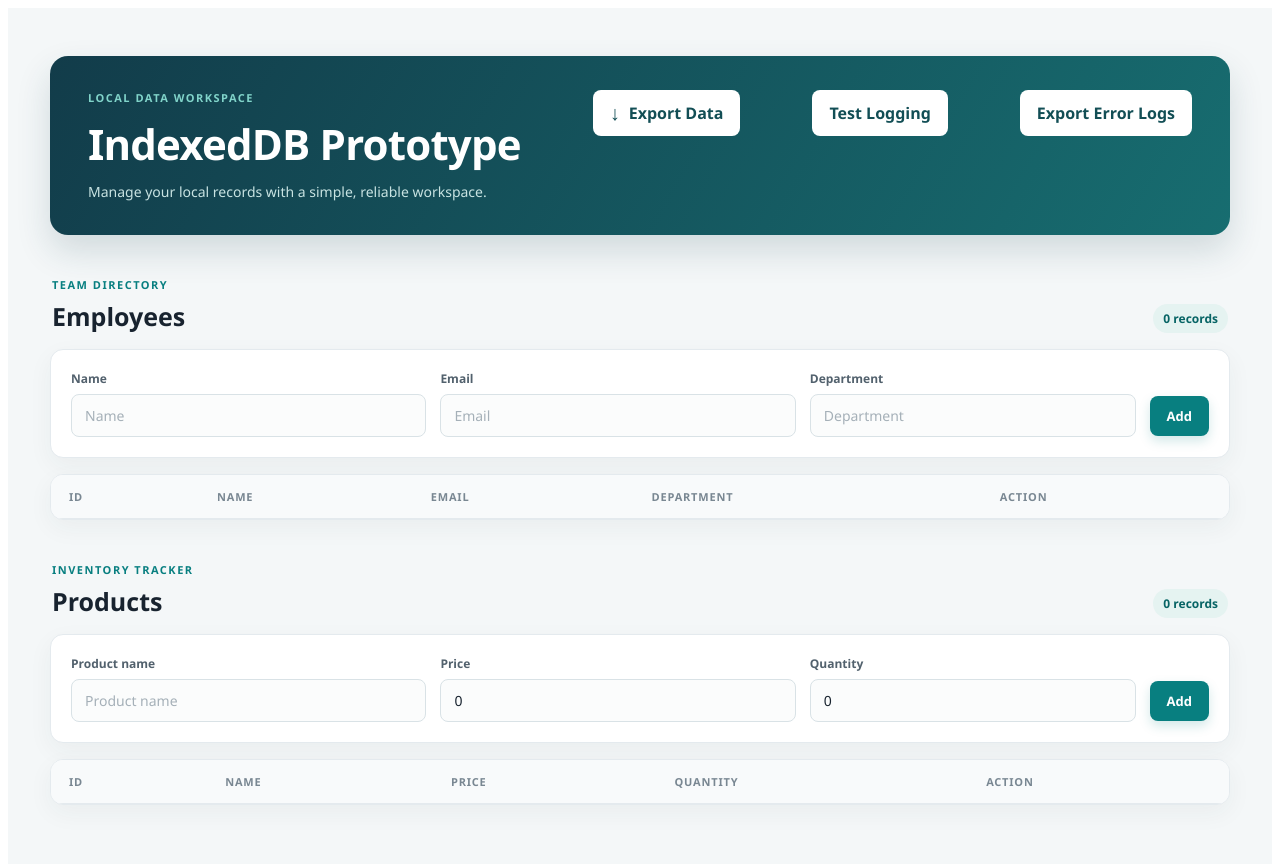
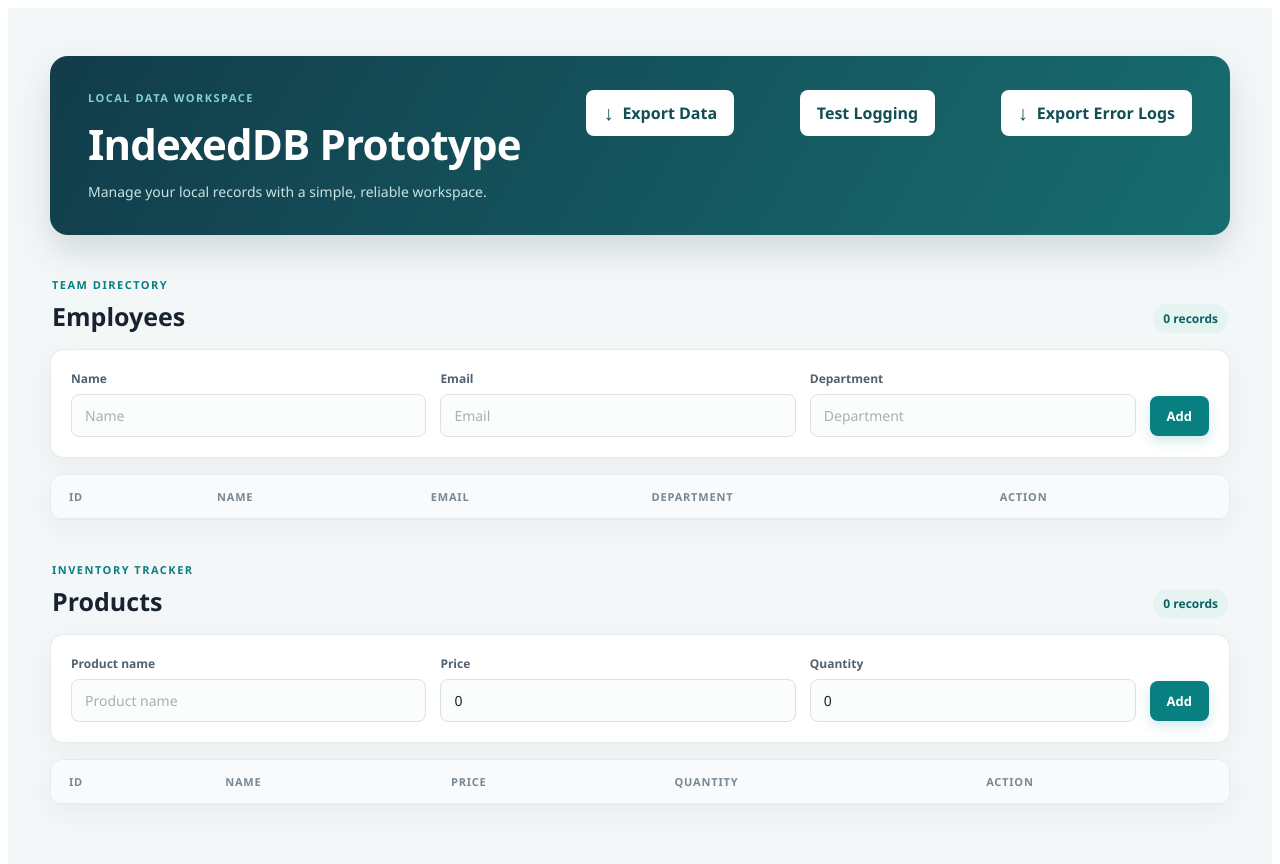
Before and after one commit to Deboraj-roy/indexeddb-demo, an Angular app: page / in a window 1280 px wide. Shown: the top 864 px of the page. Built offline with nearby package versions, Linux system fonts and the light colour scheme.

Commit message:
feat: add icon to Export Error Logs button for improved UI clarity

```diff
--- a/src/app/app.component.html
+++ b/src/app/app.component.html
@@ -16,6 +16,7 @@
     </button>
 
     <button class="export-button" type="button" (click)="exportLogs()">
+      <span aria-hidden="true">&#8595;</span>
       Export Error Logs
     </button>
 
```
